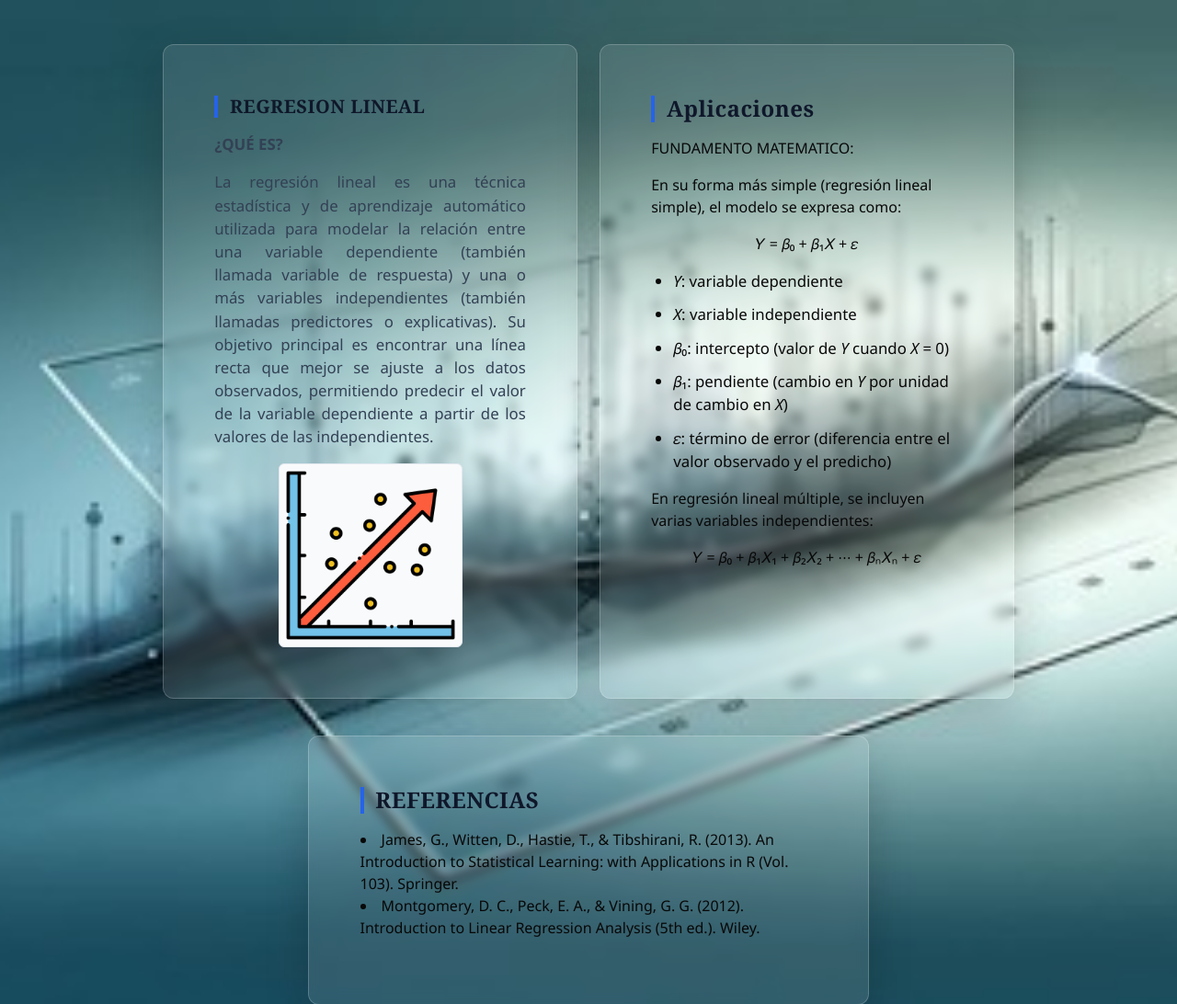
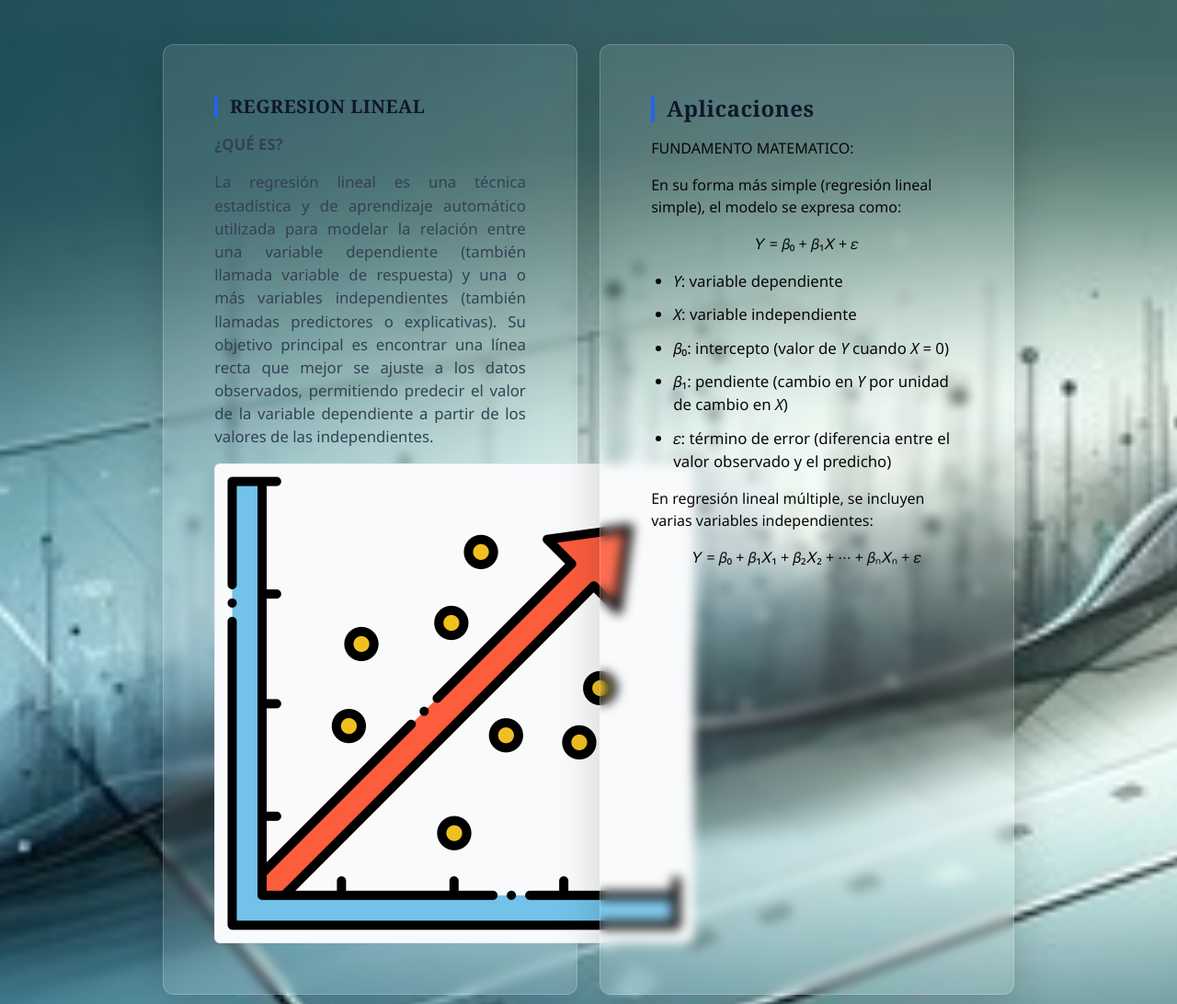
Before and after one commit to juanmet1234-lgtm/GENERAL_ThecknoskyML, a Flask app: page /Investigacion in a window 1280 px wide. Shown: the top 1092 px of the page at 92% size. Run offline with Flask 3, Linux system fonts and the light colour scheme.

Commit message:
Guardando cambios antres de traer la rama de la A5 practica

```diff
--- a/templates/Investigacion.html
+++ b/templates/Investigacion.html
@@ -30,9 +30,8 @@
                 La regresión lineal es una técnica estadística y de aprendizaje automático utilizada para modelar la relación entre una variable dependiente (también llamada variable de respuesta) y una o más variables independientes (también llamadas predictores o explicativas). Su objetivo principal es encontrar una línea recta que mejor se ajuste a los datos observados, permitiendo predecir el valor de la variable dependiente a partir de los valores de las independientes.
               </p>
               <img src="{{ url_for('static', filename='Imagenes/RL_EJEMPLO.png') }}"
-                   class="d-block mx-auto mt-3 rounded"
-                   style="width: 200px; height: auto;"
-                   alt="Qué es">
+                    class="d-block mx-auto mt-3 rounded"
+                    alt="Qué es">
             </div>
           </div>
         </div>
```
Also changed, not shown: templates/LR.html (+2 -2 lines).
